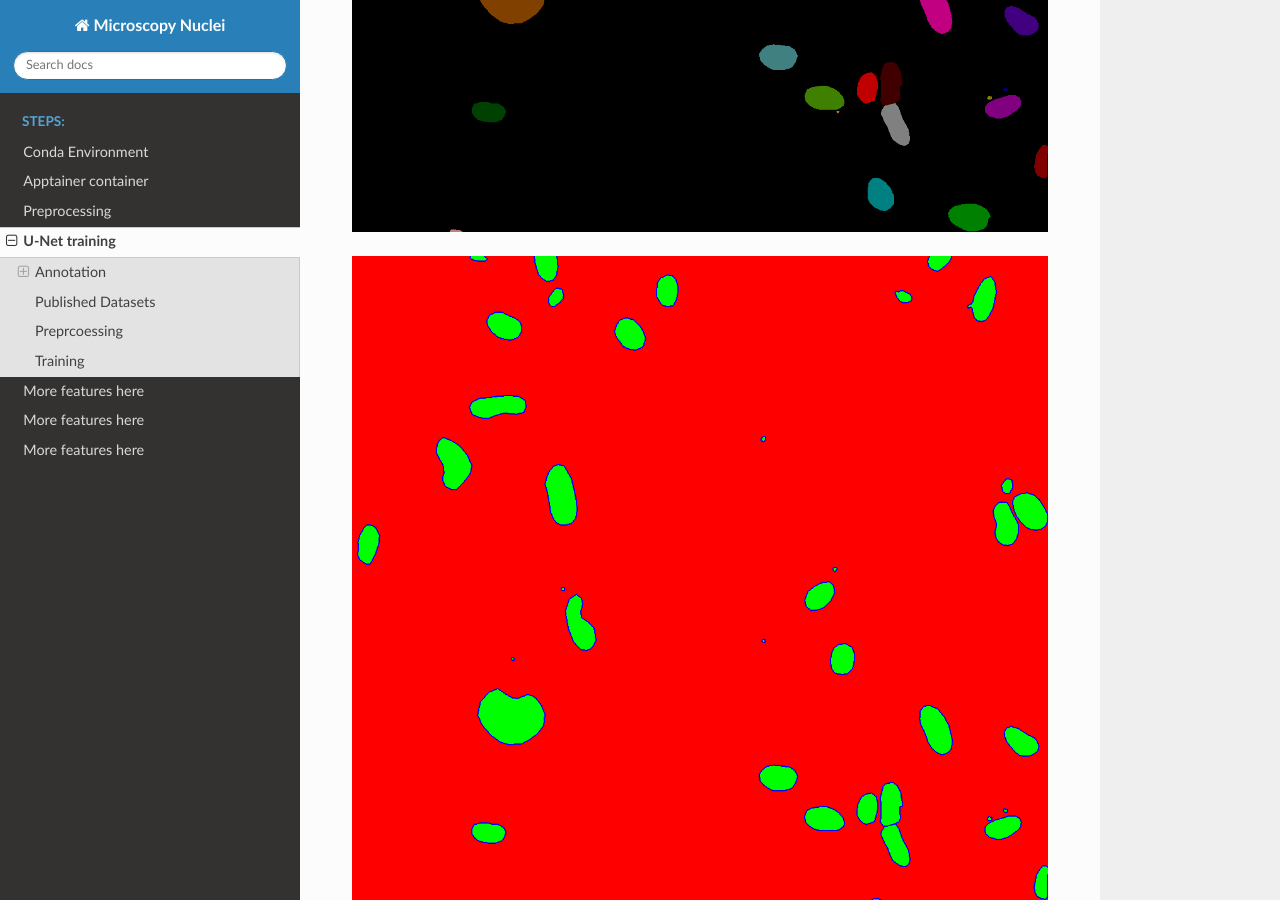
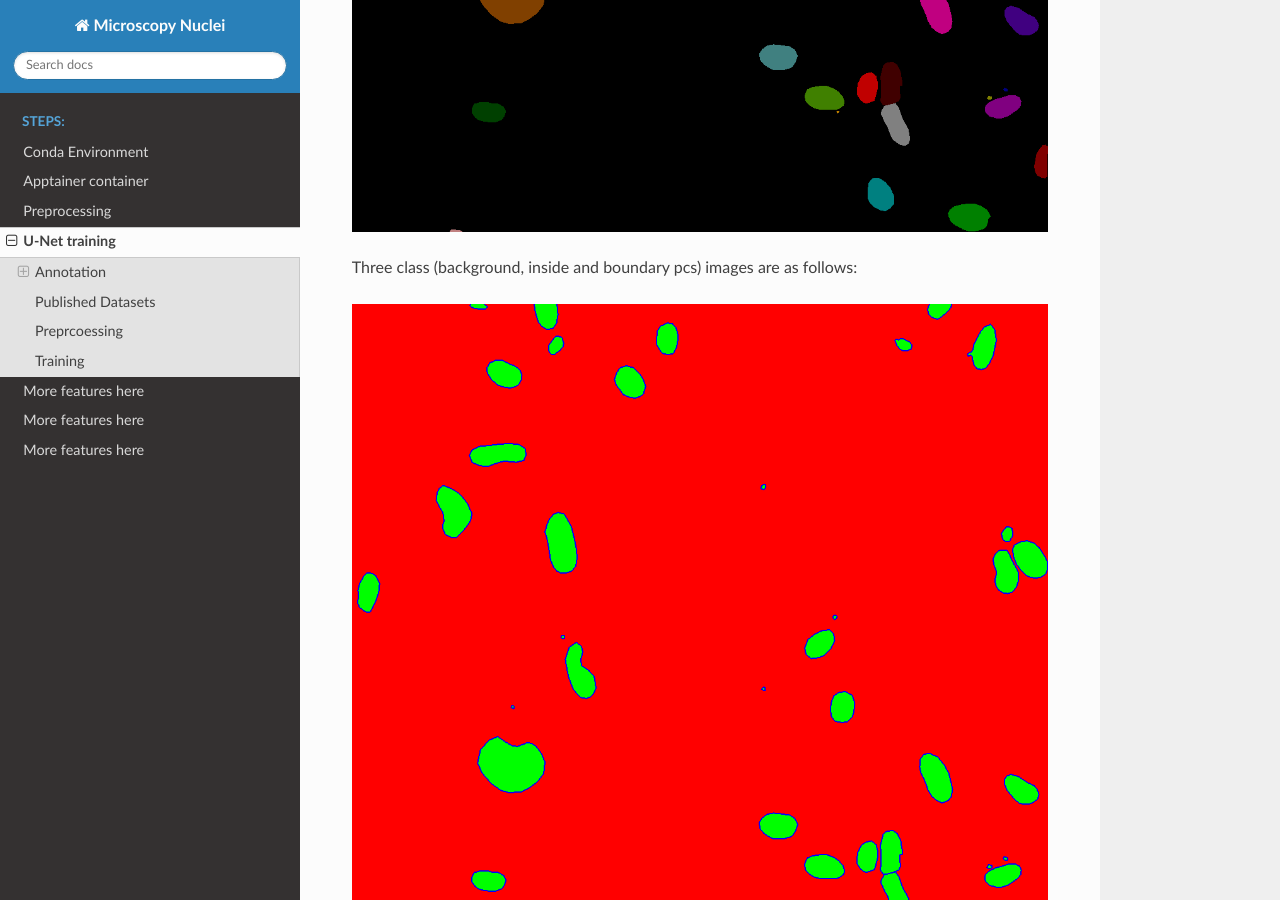
Before and after one commit to SalmaKazemiRashed/Cell_Microscopy_project, a Sphinx documentation site: the page built from doc/Train_UNet.md, in a window 1280 px wide and 900 px high, scrolled down 2270 px. Built offline with Sphinx 7.4.7 and the Read the Docs theme 3.1.0, drawn with Linux system fonts in a browser that asks for light colours.

Commit message:
update 3 class image

```diff
--- a/doc/Train_UNet.md
+++ b/doc/Train_UNet.md
@@ -73,6 +73,7 @@ example of raw annotated image
 
 ![annotated](_static/annot.png)
 
+Three class (background, inside and boundary pcs) images are as follows:
 
 ![boundary](_static/class.png)
 
```
